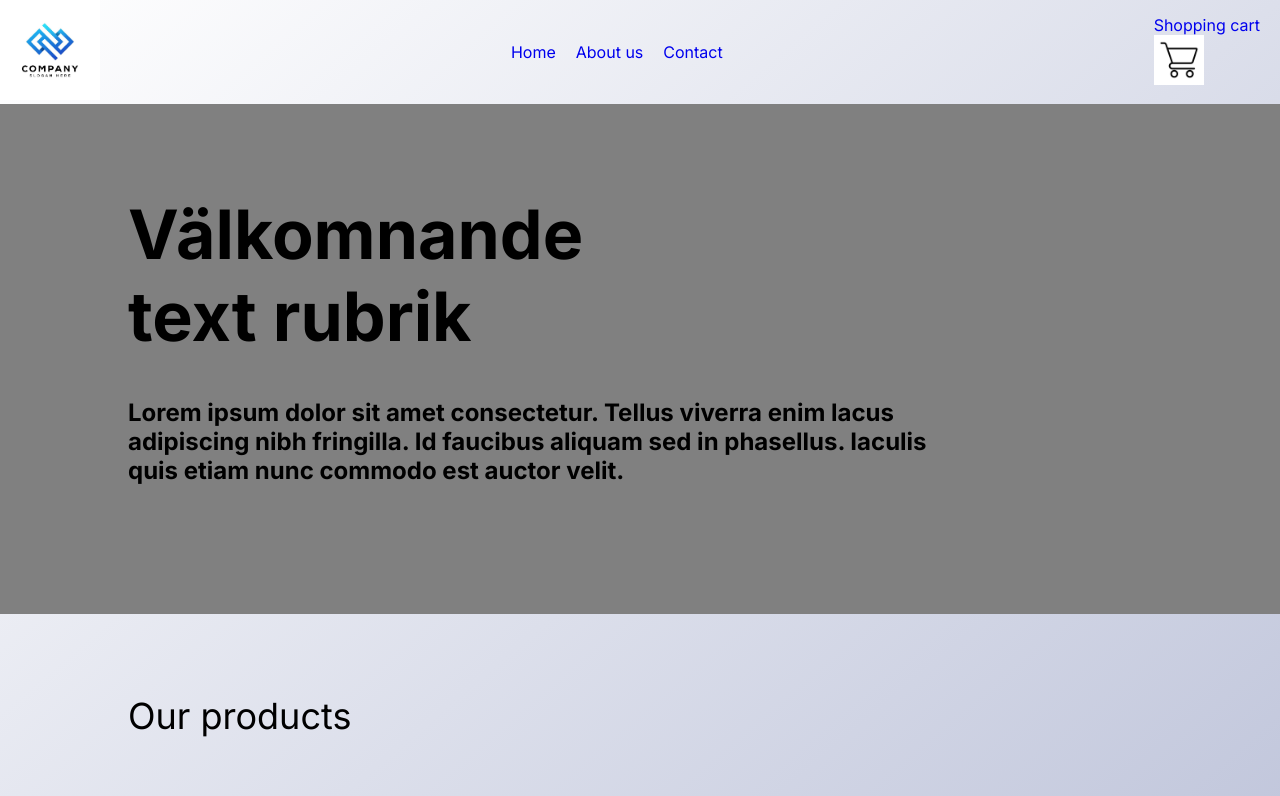
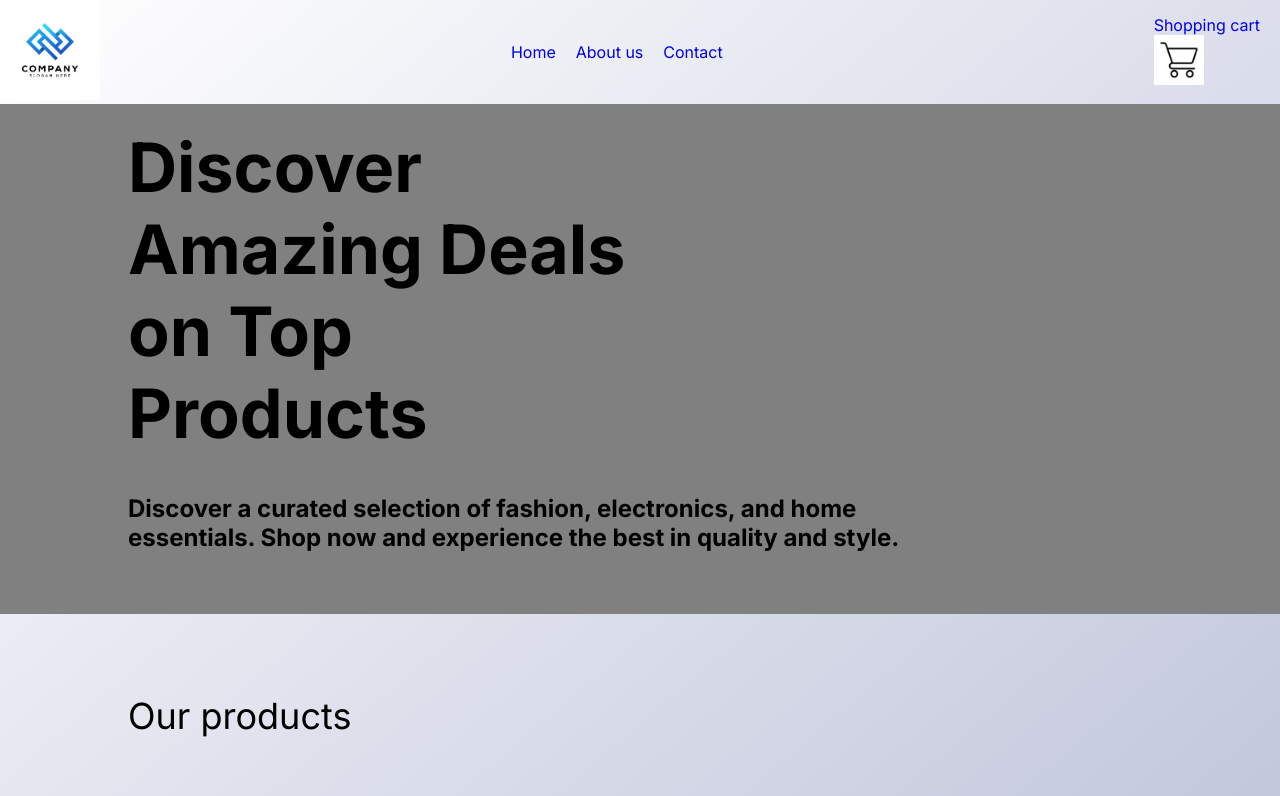
Before and after one commit to kleresjo/random-stuff, a React (Vite) app: page / in a window 1280 px wide. Shown: the top 796 px of the page. Built offline with nearby package versions, Linux system fonts and the light colour scheme; no server answers.

Commit message:
update hero text

```diff
--- a/src/components/Hero.jsx
+++ b/src/components/Hero.jsx
@@ -4,11 +4,10 @@ const Hero = () => {
     return (
         <section className="hero-section">
         <div className="hero-text-section">
-        <h1 className="hero-h1">Välkomnande text rubrik</h1>
-        <h5 className="hero-h5">Lorem ipsum dolor sit amet consectetur.
-        Tellus viverra enim lacus adipiscing nibh fringilla.
-        Id faucibus aliquam sed in phasellus.
-        Iaculis quis etiam nunc commodo est auctor velit. </h5>
+        <h1 className="hero-h1">Discover Amazing Deals on Top Products</h1>
+        <h5 className="hero-h5">Discover a curated selection of fashion, electronics,
+        and home essentials.
+        Shop now and experience the best in quality and style.</h5>
         </div>
         </section>
     )
```
